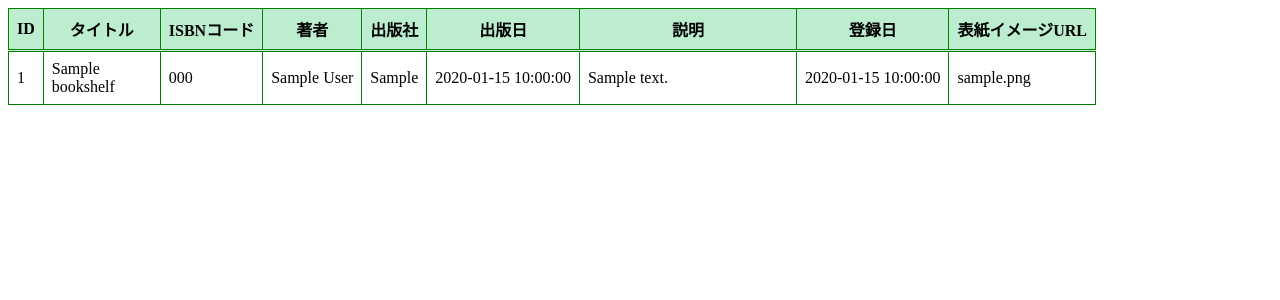
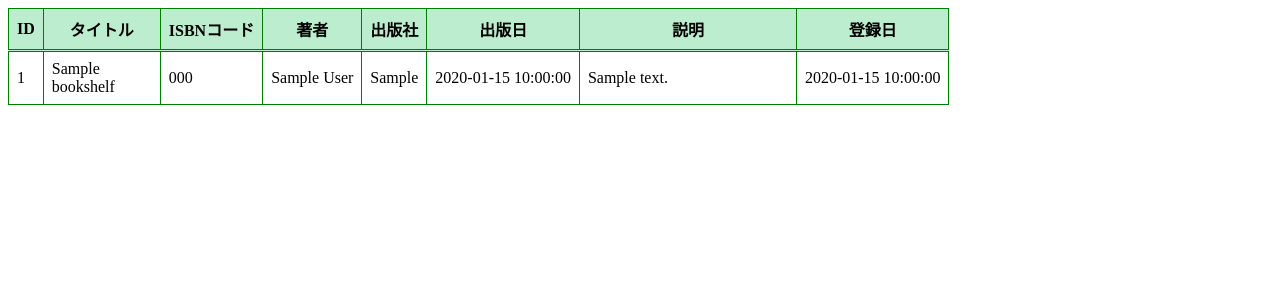
Before and after one commit to Nagatsuki46/meiho-bookshelf, a PHP site: page /bookshelflist_local.php in a window 1280 px wide. Shown: the top 300 px of the page. Run offline with PHP 8.4, Linux system fonts and the light colour scheme; tables that the repository leaves empty or names only in its code hold one stand-in row (values such as "Sample post"); some libraries are stand-ins or nearby versions.

Commit message:
Local版を追加

```diff
--- a/bookshelflist_local.php
+++ b/bookshelflist_local.php
@@ -30,7 +30,7 @@ $rows = $sth->fetchAll(PDO::FETCH_ASSOC);
             <th scope="col">出版日
             <th scope="col">説明
             <th scope="col">登録日
-            <th scope="col">表紙イメージURL
+            <!-- <th scope="col">表紙イメージURL -->
     <tbody>
 <?php   foreach($rows as $r): ?>
     <tr>
@@ -42,7 +42,7 @@ $rows = $sth->fetchAll(PDO::FETCH_ASSOC);
         <td><?php echo htmlspecialchars($r['publishe_date']); ?>
         <td><?php echo htmlspecialchars($r['description']); ?>
         <td><?php echo htmlspecialchars($r['entry_date']); ?>
-        <td><?php echo htmlspecialchars($r['thumbnail_url']); ?>
+        <!-- <td><?php echo htmlspecialchars($r['thumbnail_url']); ?> -->
 <?php   endforeach; ?>
 </table>
 <?php endif; ?>
```
